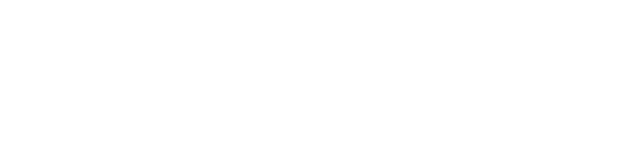
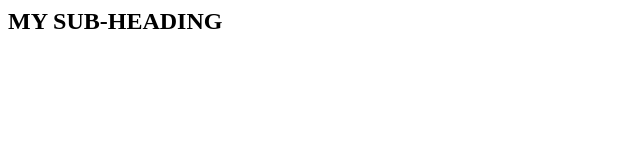
Before and after one commit to sadiqueilyas/Learning-Git, a plain HTML site: page index.html in a window 1280 px wide. Shown: the whole page, without its empty margins (0-640 px from the left). Drawn offline with Linux system fonts and the light colour scheme.

Commit message:
ADDED SUBBHEADING TO BODY

```diff
--- a/index.html
+++ b/index.html
@@ -6,6 +6,6 @@
     <title>Document</title>
 </head>
 <body>
-
+    <h2>MY SUB-HEADING</h2>
 </body>
 </html>
```
